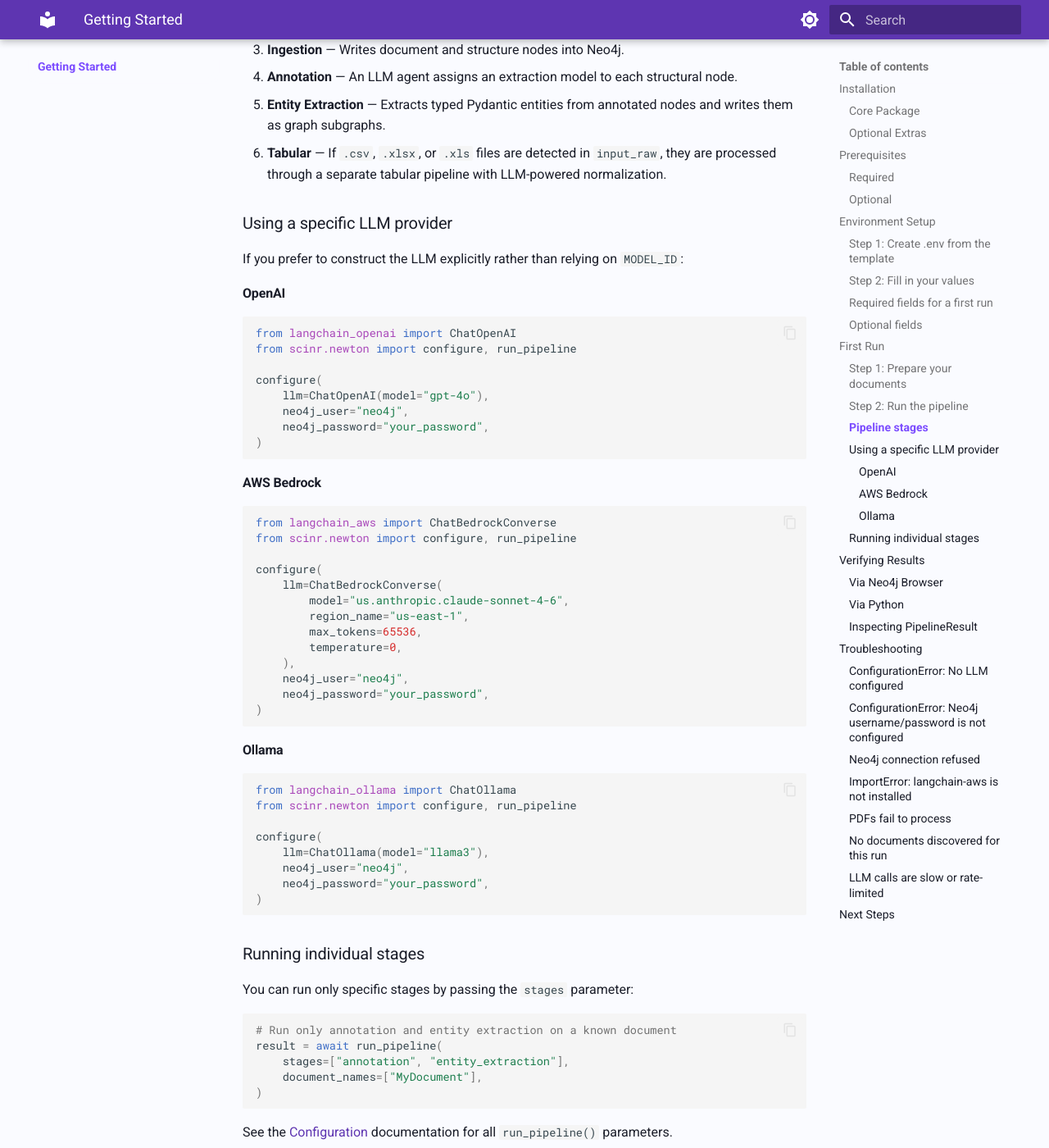
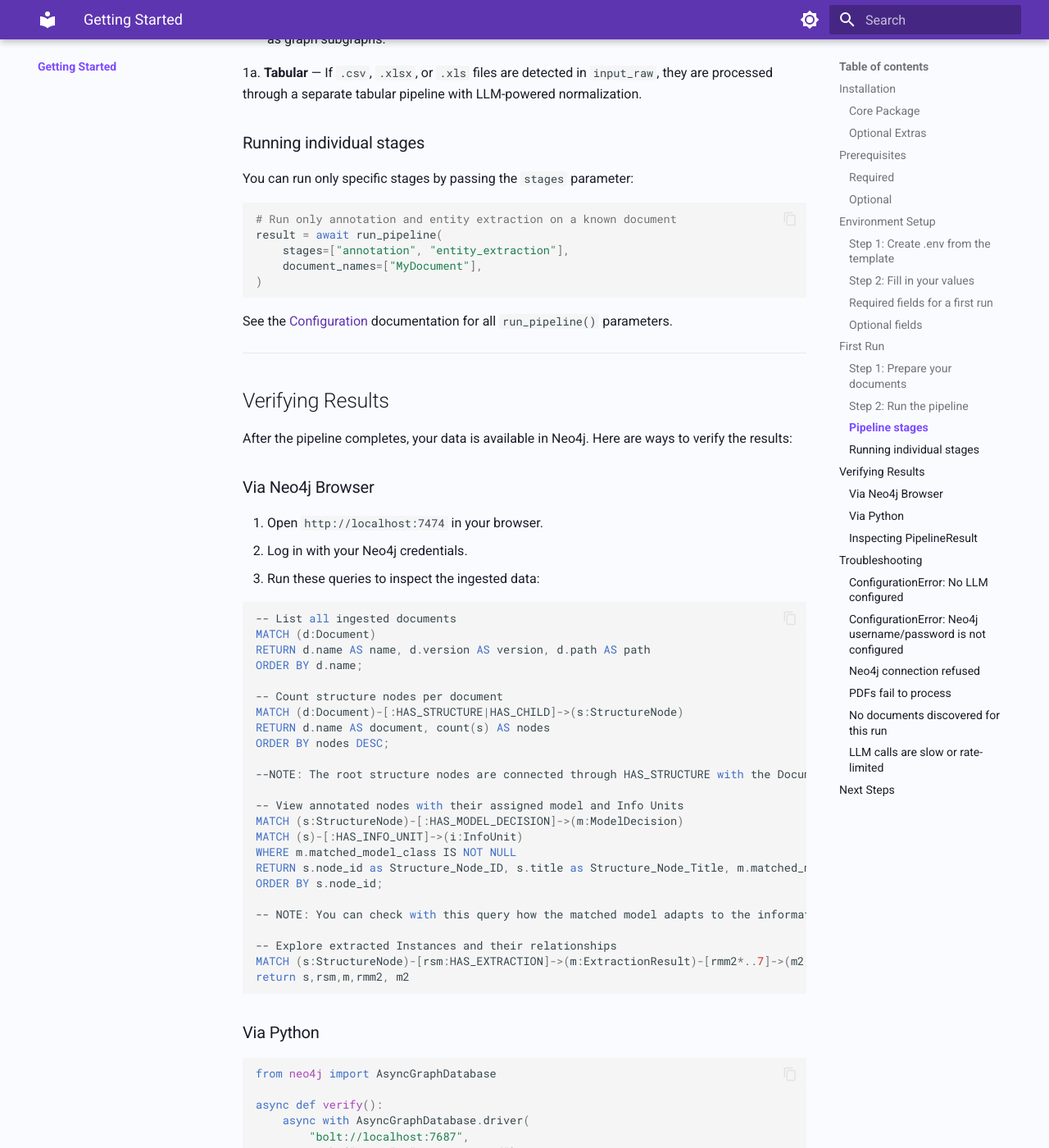
Before and after one commit to Scinr-AI/scinr, an MkDocs documentation site: the page built from docs/getting-started.md, in a window 1280 px wide and 1400 px high, scrolled down 5634 px. Shown: the whole window at 82% size. Built offline with MkDocs 1.6.1 and Material for MkDocs 9.7.7, drawn with Linux system fonts in a browser that asks for light colours; some of the changed text lies outside the part shown.

Commit message:
Review docs

````diff
--- a/docs/configuration.md
+++ b/docs/configuration.md
@@ -30,10 +30,6 @@
 
 | Variable | Default | Description |
 | :--- | :--- | :--- |
-| `MODEL_ID` | *(required if no `llm` arg)* | Model ID for the primary LLM. For AWS Bedrock, use ARNs such as `us.anthropic.claude-sonnet-4-6`. |
-| `REPAIR_MODEL_ID` | *(falls back to `MODEL_ID`)* | Model ID used for repair and retry LLM calls. Can be a cheaper/faster model (e.g. `us.anthropic.claude-haiku-3`). |
-| `AWS_DEFAULT_REGION` | `us-east-1` | AWS region for Bedrock calls. |
-| `MAX_TOKENS` | `65536` | Maximum tokens for Bedrock LLM calls. |
 | `LLM_CONCURRENCY` | `4` | Maximum number of concurrent LLM calls. |
 
 ### Neo4j
@@ -43,7 +39,7 @@
 | `NEO4J_URI` | `bolt://localhost:7687` | Bolt URI for the Neo4j instance. |
 | `NEO4J_USER` | *(required)* | Neo4j database username. **Note:** previous versions used `NEO4J_USERNAME` — this was renamed to `NEO4J_USER`. |
 | `NEO4J_PASSWORD` | *(required)* | Neo4j user password. |
-| `NEO4J_AUTH` | *(fallback "user/password")* | Alternative authentication format as a single `user/password` string. Used if `NEO4J_USER` and `NEO4J_PASSWORD` are not both set. |
+| `NEO4J_DATABASE` | *(required)* | Neo4j database name |
 | `NEO4J_CONCURRENCY` | `10` | Maximum async Neo4j concurrency. |
 | `NEO4J_SYNC_CONCURRENCY` | `8` | Maximum sync Neo4j concurrency. |
 
@@ -78,19 +74,20 @@
 | `EXTRACTION_BATCH_SIZE` | `1` | Number of pages per extraction chunk. |
 | `PROMPT_FAMILY` | `generic` | Prompt template family: `generic`, `claude`, or `gpt_reasoning`. |
 | `SCINR_EXTRA_MODELS_PATHS` | `""` (empty) | Colon-separated list of extra model package paths. |
+| `FULL_DOCSTRING` | `true` | Saves the full docstring from the models. On False, it only saves the first line before a jumpline. |
 
 ### Normalization
 
 | Variable | Default | Description |
 | :--- | :--- | :--- |
-| `NORMALIZATION_ENABLED` | `false` | Enable tabular data normalization via LLM. |
+| `NORMALIZATION_ENABLED` | `true` | Enable tabular data normalization via LLM. |
 | `NORMALIZATION_BATCH_SIZE` | `5` | Batch size for normalization LLM calls. |
 
 ---
 
 ## Programmatic Configuration
 
-The `configure()` function is the primary way to set up scinr at runtime. It accepts keyword arguments organized by category. All parameters are optional — omitting a parameter falls back to the environment variable or hard-coded default.
+The `configure()` function is the primary way to set up scinr at runtime. It accepts keyword arguments organized by category. All parameters are optional — omitting a parameter falls back to the environment variable or hard-coded default. It includes all the parameters previously mentioned.
 
 ```python
 from scinr.newton import configure
@@ -105,11 +102,7 @@
 
 ### Neo4j Parameters
 
-| Parameter | Type | Description |
-| :--- | :--- | :--- |
-| `neo4j_uri` | `str \| None` | Bolt URI for the Neo4j instance (e.g. `bolt://localhost:7687`). |
-| `neo4j_user` | `str \| None` | Neo4j username. |
-| `neo4j_password` | `str \| None` | Neo4j password. |
+Same as the mentioned previously, but in lowercase.
 
 ### Models / Themes Parameters
 
@@ -123,12 +116,6 @@
 
 | Parameter | Type | Description |
 | :--- | :--- | :--- |
-| `storage_backend` | `Literal["none", "mongodb", "custom"] \| None` | Storage backend type. `none` = no persistence, `mongodb` = MongoDB, `custom` = user-provided storage. |
-| `mongodb_uri` | `str \| None` | MongoDB connection string. |
-| `mongodb_database` | `str \| None` | MongoDB database name. |
-| `mongodb_raw_files_collection` | `str \| None` | Collection for raw file metadata. |
-| `mongodb_pages_collection` | `str \| None` | Collection for converted pages. |
-| `mongodb_gridfs_bucket` | `str \| None` | GridFS bucket for binary storage. |
 | `custom_storage` | `tuple \| None` | Custom storage backend tuple (driver, connection). |
 
 ### Converter Parameters
@@ -139,26 +126,11 @@
 
 ### PDF / Mistral OCR Parameters
 
-| Parameter | Type | Description |
-| :--- | :--- | :--- |
-| `mistral_api_key` | `str \| None` | Mistral API key for PDF OCR. |
-| `mistral_ocr_safe_max_pages` | `int \| None` | Max pages before OCR is required. |
-| `mistral_ocr_safe_max_bytes` | `int \| None` | Max file size (bytes) before OCR is required. |
-| `mistral_ocr_max_retries` | `int \| None` | OCR retry count. |
-| `mistral_ocr_retry_backoff_seconds` | `float \| None` | Retry backoff in seconds. |
-| `mistral_ocr_chunk_concurrency` | `int \| None` | Concurrent OCR chunk processing. |
-| `mistral_ocr_error_strategy` | `Literal["fail_fast", "best_effort"] \| None` | OCR error handling strategy. |
+Same as previously mentioned.
 
 ### Pipeline Parameters
 
-| Parameter | Type | Description |
-| :--- | :--- | :--- |
-| `prompt_caching_enabled` | `bool \| None` | Enable prompt caching (Bedrock). |
-| `full_docstring` | `bool \| None` | Use the full class docstring (vs. only its first line) when building the model catalog description for LLM prompts (annotation stage) and Neo4j `CatalogModel.description`. |
-| `extraction_batch_size` | `int \| None` | Pages per extraction chunk. |
-| `llm_concurrency` | `int \| None` | Maximum concurrent LLM calls. |
-| `neo4j_concurrency` | `int \| None` | Maximum async Neo4j concurrency. |
-| `neo4j_sync_concurrency` | `int \| None` | Maximum sync Neo4j concurrency. |
+Same as previouly mentioned
 
 ### Logging Parameters
 
@@ -190,20 +162,23 @@
 
 ```bash
 # .env file
-MODEL_ID=us.anthropic.claude-sonnet-4-6
+NEO4J
 NEO4J_URI=bolt://localhost:7687
 NEO4J_USER=neo4j
 NEO4J_PASSWORD=your_password
+NEO4J_DATABASE=neo4j
+
 MISTRAL_API_KEY=your_mistral_key
 ```
 
 ```python
 import asyncio
 from scinr.newton import configure, run_pipeline
-
+from langchain_aws import ChatBedrockConverse
 async def main():
     # configure() reads .env automatically — no arguments needed
-    configure()
+    llm = ChatBedrockConverse(...)
+    configure(llm=llm)
 
     result = await run_pipeline(input_raw="./raw_docs")
     print(f"Pipeline: {'success' if result.success else 'failed'}")
@@ -285,45 +261,13 @@
 )
 ```
 
-### Custom LLM Client
-
-Bring your own LLM client instance (e.g., a custom wrapper or non-Bedrock provider).
-
-```python
-from scinr.newton import configure
-
-# Construct your own LLM client
-my_llm = build_my_custom_llm()
-
-configure(
-    llm=my_llm,
-    repair_llm=my_llm,  # reuse same client for repairs
-    neo4j_uri="bolt://localhost:7687",
-    neo4j_user="neo4j",
-    neo4j_password="password",
-    prompt_family="generic",
-)
-```
-
 ---
 
 ## Using a `.env` File
 
-scinr reads standard `.env` files. Copy the provided example and fill in your values:
-
-```bash
-# Copy the template
-cp .env.example .env
-
-# Edit with your values
-# $EDITOR .env
-```
+scinr reads standard `.env` files. You can copy the provided example from the repository and fill in your values.
 
 The `.env.example` file is provided in the project root and contains all available settings with helpful comments. Key notes:
-
-- **`NEO4J_USER`** — previous versions used `NEO4J_USERNAME`. The variable was renamed. If you have an old `.env`, update it.
-- **`LLM_CONCURRENCY`** — previously named `BEDROCK_CONCURRENCY`. The variable was renamed for provider-agnostic naming.
-- Values in `.env` are overridden by any explicit arguments to `configure()`.
 
 ---
 
--- a/docs/getting-started.md
+++ b/docs/getting-started.md
@@ -118,37 +118,37 @@
 NEO4J_URI=bolt://localhost:7687
 NEO4J_USER=neo4j
 NEO4J_PASSWORD=your_password
+NEO4J_DATABASE=neo4j
 
 # ─── PDF Conversion (Mistral OCR) ───────────────────────────────────────────
 MISTRAL_API_KEY=your_mistral_api_key
 
 # ─── Storage (optional) ─────────────────────────────────────────────────────
-STORAGE_BACKEND=none
-MONGODB_URI=mongodb://localhost:27017
-MONGODB_DATABASE=scinr
+STORAGE_BACKEND=mongodb
+MONGO_URI=mongodb://user:pass@localhost:27017
 
 # ─── Pipeline ───────────────────────────────────────────────────────────────
-EXTRACTION_BATCH_SIZE=1
-LLM_CONCURRENCY=4
+EXTRACTION_BATCH_SIZE=3
+LLM_CONCURRENCY=32
 ```
 
 ### Required fields for a first run
 
 | Variable | What to set |
 | :--- | :--- |
-| `MODEL_ID` | Your LLM model identifier. For Bedrock: `us.anthropic.claude-sonnet-4-6`. Not used if you pass `llm=` directly to `configure()`. |
+| `NEO4J_URI` | The uri from your Neo4j database. |
 | `NEO4J_USER` | Your Neo4j username (usually `neo4j`). |
 | `NEO4J_PASSWORD` | Your Neo4j password. |
+| `NEO4J_DATABASE` | Your Neo4j database name.(usually `neo4j`). |
 
 ### Optional fields
 
 | Variable | What to set |
 | :--- | :--- |
-| `AWS_DEFAULT_REGION` | AWS region for Bedrock (default: `us-east-1`). |
-| `REPAIR_MODEL_ID` | A cheaper/faster model for JSON repair (default: falls back to `MODEL_ID`). |
 | `MISTRAL_API_KEY` | Mistral API key for PDF OCR. |
 | `STORAGE_BACKEND` | `none` (default) or `mongodb` for persistent storage. |
-| `PROMPT_FAMILY` | `generic` (default), `claude`, or `gpt_reasoning`. |
+| `EXTRACTION_BATCH_SIZE` | It indicates the number of pages processed in the same call. The recommended values for most use cases are 2 or 3. |
+| `LLM_CONCURRENCY` | It indicates the number of llm calls that are done in parallel. You can start with 32, but it depends mainly from the rate limits from your provider. |
 
 > **Note:** `python-dotenv` is included as a core dependency. When you call `configure()`, it automatically loads variables from a `.env` file in your current working directory. You do not need to import `dotenv` manually.
 
@@ -178,7 +174,7 @@
 
 ### Step 2: Run the pipeline
 
-The following script configures `scinr` and runs the full 6-stage pipeline on all documents in `raw_docs/`:
+The following script configures `scinr` and runs the full pipeline on all documents in `raw_docs/`:
 
 ```python
 import asyncio
@@ -190,10 +186,14 @@
     #   1. Explicit arguments (highest priority)
     #   2. Environment variables / .env file
     #   3. Hard-coded defaults
+    llm = ChatBedrockConverse(...)
+
     configure(
+        llm=llm,
         neo4j_uri="bolt://localhost:7687",
         neo4j_user="neo4j",
-        neo4j_password="your_password",
+        neo4j_password="password",
+        mistral_api_key="", # Needed por pdfs OCR
     )
 
     result = await run_pipeline(input_raw="./raw_docs")
@@ -223,60 +223,14 @@
 
 The full pipeline runs these stages in order:
 
-1. **Preprocess** — Converts raw files to an intermediate JSON/Markdown format.
+1. **Preprocess** — Converts raw files to an intermediate JSON with the content transformed into Markdown.
 2. **Extraction** — Uses the LLM to parse document structure and extract hierarchical sections.
-3. **Ingestion** — Writes document and structure nodes into Neo4j.
+3. **Ingestion** — Writes document, structure nodes and Info Units into Neo4j.
 4. **Annotation** — An LLM agent assigns an extraction model to each structural node.
 5. **Entity Extraction** — Extracts typed Pydantic entities from annotated nodes and writes them as graph subgraphs.
-6. **Tabular** — If `.csv`, `.xlsx`, or `.xls` files are detected in `input_raw`, they are processed through a separate tabular pipeline with LLM-powered normalization.
 
-### Using a specific LLM provider
+1a. **Tabular** — If `.csv`, `.xlsx`, or `.xls` files are detected in `input_raw`, they are processed through a separate tabular pipeline with LLM-powered normalization.
 
-If you prefer to construct the LLM explicitly rather than relying on `MODEL_ID`:
-
-#### OpenAI
-
-```python
-from langchain_openai import ChatOpenAI
-from scinr.newton import configure, run_pipeline
-
-configure(
-    llm=ChatOpenAI(model="gpt-4o"),
-    neo4j_user="neo4j",
-    neo4j_password="your_password",
-)
-```
-
-#### AWS Bedrock
-
-```python
-from langchain_aws import ChatBedrockConverse
-from scinr.newton import configure, run_pipeline
-
-configure(
-    llm=ChatBedrockConverse(
-        model="us.anthropic.claude-sonnet-4-6",
-        region_name="us-east-1",
-        max_tokens=65536,
-        temperature=0,
-    ),
-    neo4j_user="neo4j",
-    neo4j_password="your_password",
-)
-```
-
-#### Ollama
-
-```python
-from langchain_ollama import ChatOllama
-from scinr.newton import configure, run_pipeline
-
-configure(
-    llm=ChatOllama(model="llama3"),
-    neo4j_user="neo4j",
-    neo4j_password="your_password",
-)
-```
 
 ### Running individual stages
 
@@ -307,25 +261,28 @@
 ```cypher
 -- List all ingested documents
 MATCH (d:Document)
-RETURN d.document_name AS name, d.version AS version, d.file_path AS path
-ORDER BY d.document_name;
+RETURN d.name AS name, d.version AS version, d.path AS path
+ORDER BY d.name;
 
 -- Count structure nodes per document
-MATCH (d:Document)-[:HAS_STRUCTURE_NODE]->(s:StructureNode)
-RETURN d.document_name AS document, count(s) AS nodes
+MATCH (d:Document)-[:HAS_STRUCTURE|HAS_CHILD]->(s:StructureNode)
+RETURN d.name AS document, count(s) AS nodes
 ORDER BY nodes DESC;
 
--- View annotated nodes with their assigned model
-MATCH (s:StructureNode)
-WHERE s.model_class IS NOT NULL
-RETURN s.text AS text, s.model_class AS model, count(s) AS count
-ORDER BY count DESC;
+--NOTE: The root structure nodes are connected through HAS_STRUCTURE with the Document, while structure nodes are conected to other child structure nodes through HAS_CHILD relationship.
 
--- Explore extracted entities and their relationships
-MATCH (e)
-WHERE head(labels(e)) <> 'Document' AND head(labels(e)) <> 'StructureNode'
-RETURN head(labels(e)) AS type, count(e) AS count
-ORDER BY count DESC;
+-- View annotated nodes with their assigned model and Info Units
+MATCH (s:StructureNode)-[:HAS_MODEL_DECISION]->(m:ModelDecision)
+MATCH (s)-[:HAS_INFO_UNIT]->(i:InfoUnit)
+WHERE m.matched_model_class IS NOT NULL
+RETURN s.node_id as Structure_Node_ID, s.title as Structure_Node_Title, m.matched_model_class AS model, collect(i.description) as Info_Unit_Descriptions
+ORDER BY s.node_id;
+
+-- NOTE: You can check with this query how the matched model adapts to the information contained in the structure node title and the Info Unit Descriptions.
+
+-- Explore extracted Instances and their relationships
+MATCH (s:StructureNode)-[rsm:HAS_EXTRACTION]->(m:ExtractionResult)-[rmm2*..7]->(m2:ModelInstance)
+return s,rsm,m,rmm2, m2
 ```
 
 ### Via Python
@@ -375,13 +332,12 @@
 
 ### `ConfigurationError: No LLM configured`
 
-You must either:
-- Set `MODEL_ID` in your `.env` file (for AWS Bedrock), or
+You must:
 - Pass an `llm=` argument to `configure()` with a LangChain `BaseChatModel` instance.
 
 ### `ConfigurationError: Neo4j username/password is not configured`
 
-Set `NEO4J_USER` and `NEO4J_PASSWORD` in your `.env` file, or pass them as arguments to `configure()`. Alternatively, use `NEO4J_AUTH=neo4j/password` as a combined format.
+Set `NEO4J_USER` and `NEO4J_PASSWORD` in your `.env` file, or pass them as arguments to `configure()`.
 
 ### Neo4j connection refused
 
@@ -392,27 +348,17 @@
 python -c "from neo4j import GraphDatabase; d = GraphDatabase.driver('bolt://localhost:7687', auth=('neo4j', 'password')); d.verify_connectivity(); d.close(); print('OK')"
 ```
 
-### `ImportError: langchain-aws is not installed`
-
-If you set `MODEL_ID` but haven't installed the Bedrock extra:
-
-```bash
-pip install "scinr[bedrock]"
-```
 
 ### PDFs fail to process
 
 PDF processing requires either:
 - A Mistral API key (for OCR) set via `MISTRAL_API_KEY` in your `.env`, or
-- The PDF must contain extractable text (processed via `pdfplumber` without OCR).
-
-If you see OCR-related errors and don't have a Mistral key, try text-based PDFs or set `MISTRAL_API_KEY`.
 
 ### `No documents discovered for this run`
 
 Check that:
 - The `input_raw` directory exists and contains supported file types.
-- File extensions are recognized (`.pdf`, `.docx`, `.xlsx`, `.csv`, `.pptx`, `.html`, `.json`, `.txt`, `.md`).
+- Recognized file extensions are: `.pdf`, `.docx`, `.xlsx`, `.xls`, `.csv`.
 - The path is correct (relative paths are resolved from the current working directory).
 
 ### LLM calls are slow or rate-limited
````
Also changed, not shown: other parts of docs/configuration.md (+3 -2 lines), other parts of docs/getting-started.md (+1 -5 lines), docs/architecture.md (+24 -41 lines), docs/index.md (+81 -45 lines).
